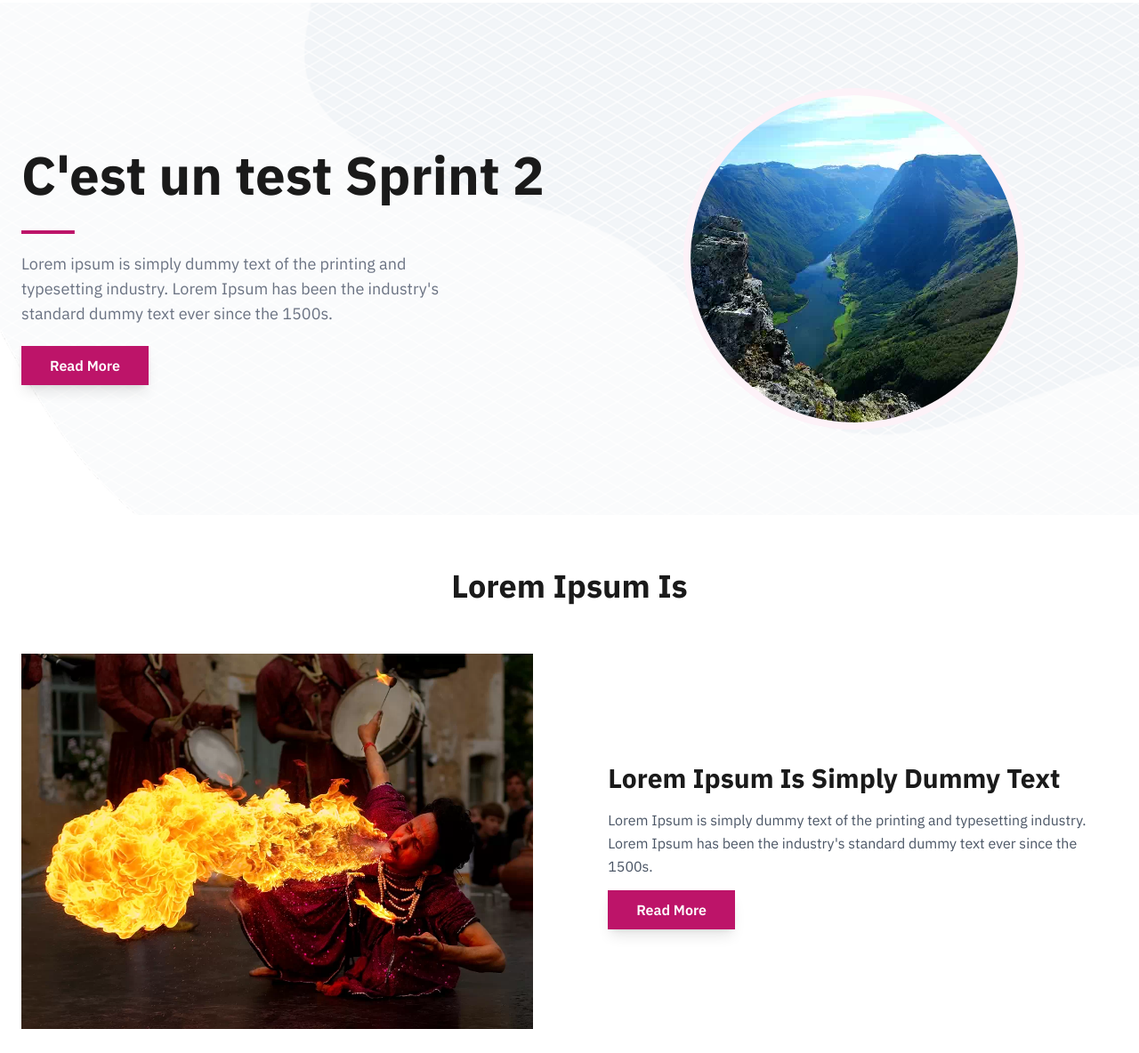
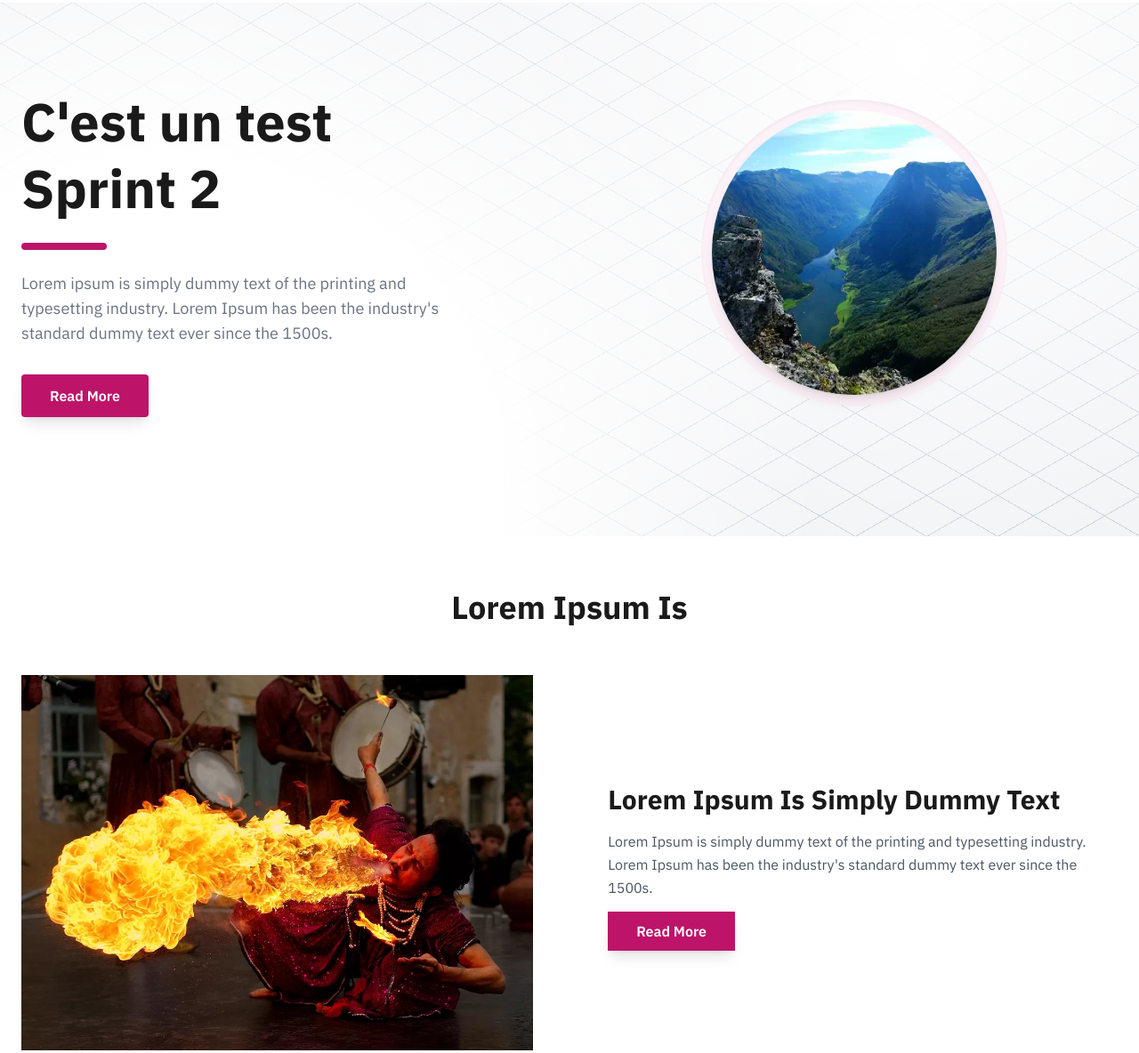
Before and after one commit to lazaar-void/webpage-sprint2, a website: page src/index.html in a window 1280 px wide. Shown: the part 81-1265 px from the top of the page at 89% size. Drawn offline with Linux system fonts and the light colour scheme.

Commit message:
Improvements implemented.

```diff
--- a/src/index.html
+++ b/src/index.html
@@ -41,11 +41,12 @@
       name="twitter:image"
       content="https://webpage-sprint2-55vj.vercel.app/resources/5-webp.webp"
     />
-    <link rel="preload" as="image" href="./resources/bgimage.png" />
+    <!-- <link rel="preload" as="image" href="./resources/bgimage.png" /> -->
 
     <link rel="stylesheet" href="./resources/css/all.min.css" />
 
     <link href="./output.css" rel="stylesheet" />
+    <link href="./resources/css/background.css" rel="stylesheet" />
   </head>
   <body
     class="font-sans text-slate-600 antialiased dark:bg-gray-900 dark:text-white transition-colors duration-300"
@@ -112,7 +113,7 @@
           >Pricing</a
         >
         <button
-          id="theme-toggle"
+          id="theme-toggle-mobile"
           class="theme-toggle px-4 py-2 bg-gray-200 dark:bg-gray-700 rounded-lg shadow font-semibold cursor-pointer hover:opacity-90 transition"
         >
           Toggle Theme
@@ -120,33 +121,33 @@
       </div>
     </nav>
 
-    <header
-      class="w-full bg-[url('./resources/bgimage.png')] bg-cover bg-center bg-no-repeat dark:bg-gray-800 dark:bg-blend-darken"
-    >
+    <div class="background-css">
+      <header class="w-full">
         <div class="container mx-auto px-6 py-16 md:py-24">
           <div class="flex flex-col-reverse md:flex-row items-center gap-12">
             <div class="w-full md:w-1/2 text-center md:text-left">
               <h1
                 class="text-4xl md:text-6xl font-bold text-brand-dark leading-tight mb-6 dark:text-gray-300"
               >
-              <span> C'est un test </span>
-              <span> Sprint 2</span>
+                <span class="block">C'est un test</span>
+                <span class="block">Sprint 2</span>
+
+                <span
+                  class="block w-24 h-2 bg-brand-pink rounded my-6 mx-auto md:mx-0"
+                ></span>
               </h1>
-            <img
-              src="resources/Icon.png"
-              alt="icon image"
-              class="mb-5 inline-block md:inline"
-            />
+
               <p
                 class="text-lg text-gray-500 mb-8 max-w-lg mx-auto md:mx-0 dark:text-gray-300"
               >
                 Lorem ipsum is simply dummy text of the printing and typesetting
-              industry. Lorem Ipsum has been the industry's standard dummy text
-              ever since the 1500s.
+                industry. Lorem Ipsum has been the industry's standard dummy
+                text ever since the 1500s.
               </p>
+
               <a
                 href="#"
-              class="bg-brand-pink text-white px-8 py-3 font-semibold shadow-lg hover:bg-opacity-90 transition transform hover:-translate-y-1"
+                class="inline-block bg-brand-pink text-white px-8 py-3 rounded font-semibold shadow-lg hover:bg-opacity-90 transition transform hover:-translate-y-1"
               >
                 Read More
               </a>
@@ -154,7 +155,7 @@
 
             <div class="w-full md:w-1/2 flex justify-center">
               <div
-              class="w-72 h-72 md:w-96 md:h-96 bg-pink-50 rounded-full flex items-center justify-center text-gray-400"
+                class="relative bg-pink-50 rounded-full flex items-center justify-center shadow-inner p-2 md:p-3"
               >
                 <picture>
                   <source
@@ -165,8 +166,7 @@
                     src="./resources/image-webp.webp"
                     alt="Hero Image"
                     loading="eager"
-                  fetchpriority="high"
-                  class="w-68 h-68 md:w-92 md:h-92 object-cover rounded-full"
+                    class="w-64 h-64 md:w-80 md:h-80 object-cover rounded-full shadow-lg"
                   />
                 </picture>
               </div>
@@ -174,13 +174,14 @@
           </div>
         </div>
       </header>
+    </div>
 
     <section class="bg-gray-30 py-15">
-      <h1
+      <h2
         class="text-4xl font-bold text-brand-dark mb-8 text-center dark:text-gray-300"
       >
         Lorem Ipsum Is
-      </h1>
+      </h2>
       <br />
 
       <div
@@ -207,11 +208,11 @@
         </div>
 
         <div class="md:w-1/2 mx-2 px-3 py-3">
-          <h2
+          <h3
             class="text-3xl font-bold text-brand-dark mb-4 dark:text-gray-300"
           >
             Lorem Ipsum Is Simply Dummy Text
-          </h2>
+          </h3>
           <p class="text-gray-600 mb-6 leading-relaxed dark:text-gray-300">
             Lorem Ipsum is simply dummy text of the printing and typesetting
             industry. Lorem Ipsum has been the industry's standard dummy text
@@ -228,22 +229,22 @@
     </section>
 
     <section class="bg-gray-30 py-15">
-      <h1
+      <h4
         class="text-4xl font-bold text-brand-dark mb-8 text-center dark:text-gray-300"
       >
         Establishments
-      </h1>
+      </h4>
       <br />
 
       <div
         class="container mx-auto px-6 flex flex-col md:flex-row items-center gap-16"
       >
         <div class="md:w-1/2 mx-2 px-3 py-3">
-          <h2
+          <h5
             class="text-3xl font-bold text-brand-dark mb-4 dark:text-gray-300"
           >
             Lorem Ipsum Is Simply Dummy Text
-          </h2>
+          </h5>
           <p class="text-gray-600 mb-6 leading-relaxed dark:text-gray-300">
             Lorem Ipsum is simply dummy text of the printing and typesetting
             industry. Lorem Ipsum has been the industry's standard dummy text
@@ -281,9 +282,9 @@
     <section class="bg-slate-50 py-20 dark:bg-gray-800 dark:bg-blend-darken">
       <div class="container mx-auto px-6">
         <div class="text-center mb-16 max-w-2xl mx-auto">
-          <h2 class="text-3xl font-bold text-brand-dark dark:text-gray-300">
+          <p class="text-3xl font-bold text-brand-dark dark:text-gray-300">
             Latest Updates
-          </h2>
+          </p>
         </div>
 
         <div
@@ -315,13 +316,13 @@
             </div>
 
             <div class="p-6 pt-8 flex flex-col grow">
-              <h4
+              <p
                 class="article-category text-xs font-bold text-gray-400 uppercase tracking-widest mb-2"
-              ></h4>
+              ></p>
 
-              <h3
+              <p
                 class="article-title text-xl font-bold text-brand-dark mb-3 leading-tight dark:text-gray-300"
-              ></h3>
+              ></p>
 
               <p
                 class="article-desc text-gray-500 text-sm leading-relaxed mb-6 line-clamp-5 dark:text-gray-400"
@@ -350,9 +351,9 @@
     <section class="py-20 bg-white dark:bg-gray-900">
       <div class="container mx-auto px-6 max-w-3xl">
         <div class="text-center mb-12">
-          <h2 class="text-3xl font-bold text-brand-dark dark:text-gray-300">
+          <p class="text-3xl font-bold text-brand-dark dark:text-gray-300">
             Frequently Asked Questions
-          </h2>
+          </p>
           <p class="text-gray-500 mt-4 dark:text-gray-400">
             Everything you need to know about our services and products.
           </p>
@@ -572,7 +573,9 @@
           novalidate
         >
           <div class="w-full">
+            <label for="newsletter-input" class="sr-only">Email address</label>
             <input
+              name="newsletter-input"
               id="newsletter-input"
               type="email"
               aria-describedby="newsletter-error"
--- /dev/null
+++ b/src/resources/css/background.css
@@ -0,0 +1,32 @@
+/* 1. DÉFINITION DES PALETTES DE COULEURS */
+:root {
+  /* --- MODE CLAIR (Par défaut) --- */
+  --bg-base: #f3f4f6;       /* Gris très clair (fond) */
+  --bg-wave: #ffffff;       /* Blanc (les formes nuages) */
+  --bg-grid: #cbd5e1;       /* Gris moyen (la grille) */
+}
+
+/* --- MODE SOMBRE (S'active quand la classe .dark est présente) --- */
+.dark :root, .dark {
+  --bg-base: #0f172a;       /* Slate 900 (Fond très sombre) */
+  --bg-wave: #1e293b;       /* Slate 800 (Nuages légèrement plus clairs) */
+  --bg-grid: #334155;       /* Slate 700 (Grille subtile) */
+}
+
+/* 2. LE STYLE (Qui utilise les variables) */
+.background-css {
+  width: 100%;
+  min-height: 600px;
+
+  /* On utilise la variable de fond */
+  background-color: var(--bg-base);
+
+  background-image:
+    /* COUCHE 1 : Les vagues (utilisent var(--bg-wave)) */
+    radial-gradient(circle at 15% 90%, var(--bg-wave) 0%, var(--bg-wave) 30%, transparent 60%),
+    radial-gradient(circle at 80% 10%, var(--bg-wave) 0%, transparent 50%),
+
+    /* COUCHE 2 : La grille (utilise var(--bg-grid)) */
+    repeating-linear-gradient(30deg,  var(--bg-grid) 0px, var(--bg-grid) 1px, transparent 1px, transparent 40px),
+    repeating-linear-gradient(150deg, var(--bg-grid) 0px, var(--bg-grid) 1px, transparent 1px, transparent 40px);
+}
```
Also changed, not shown: src/output.css. Lines whose indentation alone changed are shown as unchanged.
